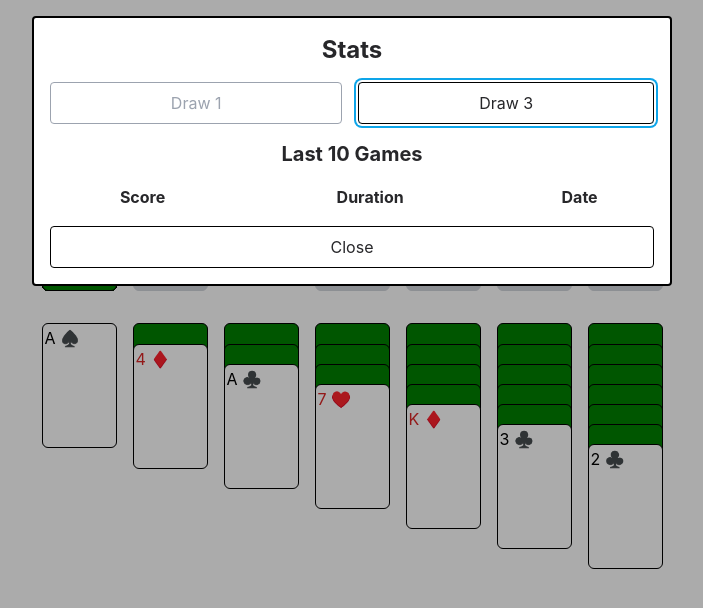
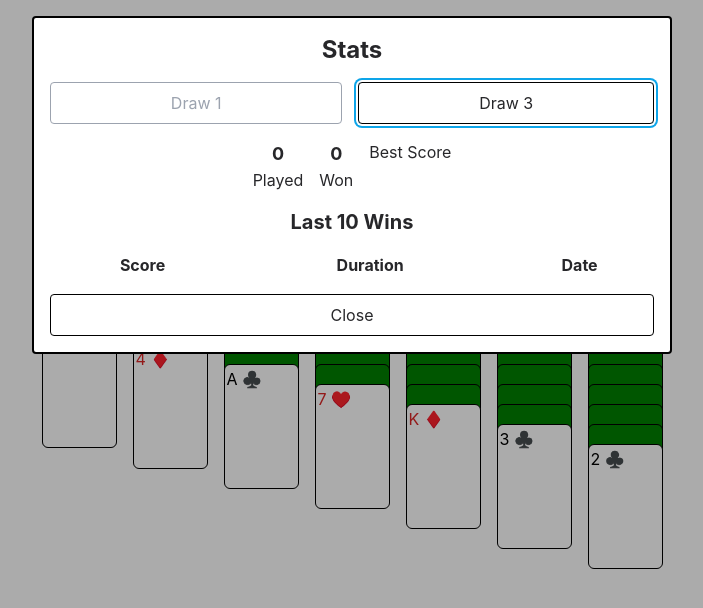
Before and after one commit to brhue/klondike, a React (Vite) app: page / in a window 1280 px wide. Both pictures are taken after a click on the button 934 px from the left and 34 px from the top of the page. Shown: the top 608 px of the page, without its empty margins (288-991 px from the left). Built offline with nearby package versions, Linux system fonts and the light colour scheme.

Commit message:
Track and show additional statistics

```diff
--- a/src/App.jsx
+++ b/src/App.jsx
@@ -7,9 +7,37 @@ import { StatisticsScreen } from './StatisticsScreen'
 
 function App() {
   let [scores, setScores] = useLocalStorage('klondike:scores', {
-    drawOne: [],
-    drawThree: [],
+    drawOne: {
+      scores: [],
+      bestScore: null,
+      gamesPlayed: 0,
+      gamesWon: 0,
+    },
+    drawThree: {
+      scores: [],
+      bestScore: null,
+      gamesPlayed: 0,
+      gamesWon: 0,
+    },
   })
+  // Check for old version of statistics that only stored the last 10 wins
+  if (Array.isArray(scores.drawOne)) {
+    let newStats = {
+      drawOne: {
+        scores: [...scores.drawOne],
+        gamesPlayed: scores.drawOne.length,
+        gamesWon: scores.drawOne.length,
+        bestScore: Math.max(...scores.drawOne.map((score) => score.score)),
+      },
+      drawThree: {
+        scores: [...scores.drawThree],
+        gamesPlayed: scores.drawThree.length,
+        gamesWon: scores.drawThree.length,
+        bestScore: Math.max(...scores.drawThree.map((score) => score.score)),
+      },
+    }
+    setScores(newStats)
+  }
   let [settings, setSettings] = useLocalStorage('klondike:settings', {
     drawMode: 3,
   })
@@ -26,18 +54,48 @@ function App() {
     setSavedGame(null)
     setVersion((v) => v + 1)
   }
-  const addScore = (score) =>
+  const addScore = (newScore) =>
     setScores((s) => {
-      return score.drawMode === 1
+      return newScore.drawMode === 1
         ? {
             ...s,
-            drawOne: [score, ...s.drawOne.slice(0, 9)],
+            drawOne: {
+              scores: [newScore, ...s.drawOne.scores.slice(0, 9)],
+              gamesPlayed: s.drawOne.gamesPlayed + 1,
+              gamesWon: s.drawOne.gamesWon + 1,
+              bestScore: newScore.score > s.drawOne.bestScore ? newScore.score : s.drawOne.bestScore,
+            },
           }
         : {
             ...s,
-            drawThree: [score, ...s.drawThree.slice(0, 9)],
+            drawThree: {
+              scores: [newScore, ...s.drawThree.scores.slice(0, 9)],
+              gamesPlayed: s.drawThree.gamesPlayed + 1,
+              gamesWon: s.drawThree.gamesWon + 1,
+              bestScore: newScore.score > s.drawThree.bestScore ? newScore.score : s.drawThree.bestScore,
+            },
           }
     })
+
+  const addGamePlayed = (drawMode) => {
+    setScores((s) => {
+      return drawMode === 1
+        ? {
+            ...s,
+            drawOne: {
+              ...s.drawOne,
+              gamesPlayed: s.drawOne.gamesPlayed + 1,
+            },
+          }
+        : {
+            ...s,
+            drawThree: {
+              ...s.drawThree,
+              gamesPlayed: s.drawThree.gamesPlayed + 1,
+            },
+          }
+    })
+  }
   return (
     <div className="h-full flex flex-col space-y-4 pt-4 max-w-fit mx-auto md:px-8">
       <div className="flex justify-between gap-4 items-center">
@@ -57,6 +115,7 @@ function App() {
       <KlondikeSolitaire
         key={version}
         updateScores={addScore}
+        updateGamesPlayed={addGamePlayed}
         scores={scores}
         onNewGame={reset}
         initialDrawMode={settings.drawMode}
--- a/src/GameOverModal.jsx
+++ b/src/GameOverModal.jsx
@@ -8,11 +8,32 @@ export default function GameOverModal({ children, isGameOver, scores, finalScore
       aria-label="Game over window"
       className="border-2 border-black rounded w-full md:w-1/2 mt-4 p-4 dark:bg-zinc-800"
     >
-      <div>
+      <div className="space-y-4">
         <h1 className="text-center font-bold text-2xl">You win!</h1>
-        <h2 className="font-bold text-center text-xl mb-4">Final score: {finalScore}</h2>
+        <h2 className="font-bold text-center text-xl">Final score: {finalScore}</h2>
+
+        <div className="flex gap-4 justify-center">
+          <div className="flex flex-col items-center">
+            <span className="font-bold text-lg">
+              {drawMode === 1 ? scores.drawOne.gamesPlayed : scores.drawThree.gamesPlayed}
+            </span>
+            <span>Played</span>
+          </div>
+          <div className="flex flex-col items-center">
+            <span className="font-bold text-lg">
+              {drawMode === 1 ? scores.drawOne.gamesWon : scores.drawThree.gamesWon}
+            </span>
+            <span>Won</span>
+          </div>
+          <div className="flex flex-col items-center">
+            <span className="font-bold text-lg">
+              {drawMode === 1 ? scores.drawOne.bestScore : scores.drawThree.bestScore}
+            </span>
+            <span>Best Score</span>
+          </div>
+        </div>
         <h2 className="font-bold text-center text-2xl">Last 10 Games</h2>
-        <table className="w-full text-center mb-4">
+        <table className="w-full text-center">
           <thead>
             <tr>
               <th>Score</th>
@@ -22,7 +43,7 @@ export default function GameOverModal({ children, isGameOver, scores, finalScore
           </thead>
           <tbody className="divide-y">
             {drawMode === 1
-              ? scores.drawOne.map((score, i) => {
+              ? scores.drawOne.scores.map((score, i) => {
                   return (
                     <tr key={i}>
                       <td>{score.score}</td>
@@ -31,7 +52,7 @@ export default function GameOverModal({ children, isGameOver, scores, finalScore
                     </tr>
                   )
                 })
-              : scores.drawThree.map((score, i) => {
+              : scores.drawThree.scores.map((score, i) => {
                   return (
                     <tr key={i}>
                       <td>{score.score}</td>
--- a/src/KlondikeSolitaire.jsx
+++ b/src/KlondikeSolitaire.jsx
@@ -311,6 +311,7 @@ function klondikeReducer(state, action) {
 function KlondikeSolitaire({
   scores,
   updateScores,
+  updateGamesPlayed,
   onNewGame,
   initialDrawMode,
   savedState,
@@ -404,7 +405,15 @@ function KlondikeSolitaire({
         </Button>
       </GameOverModal>
       <div className="flex gap-4">
-        <Button onClick={onNewGame} className="bg-black hover:bg-zinc-800 text-white font-bold">
+        <Button
+          onClick={() => {
+            if (hasStarted) {
+              updateGamesPlayed(drawMode)
+            }
+            onNewGame()
+          }}
+          className="bg-black hover:bg-zinc-800 text-white font-bold"
+        >
           New Game
         </Button>
         <Button
@@ -413,6 +422,9 @@ function KlondikeSolitaire({
             setSettings((s) => {
               return { ...s, drawMode: 1 }
             })
+            if (hasStarted) {
+              updateGamesPlayed(drawMode)
+            }
             onNewGame()
           }}
           disabled={drawMode === 1}
@@ -425,6 +437,9 @@ function KlondikeSolitaire({
             setSettings((s) => {
               return { ...s, drawMode: 3 }
             })
+            if (hasStarted) {
+              updateGamesPlayed(drawMode)
+            }
             onNewGame()
           }}
           disabled={drawMode === 3}
--- a/src/StatisticsScreen.jsx
+++ b/src/StatisticsScreen.jsx
@@ -22,8 +22,28 @@ export function StatisticsScreen({ scores, isOpen, close }) {
             Draw 3
           </Button>
         </div>
-        <h2 className="font-bold text-center text-xl">Last 10 Games</h2>
-        <table className="w-full text-center mb-4">
+        <div className="flex gap-4 justify-center">
+          <div className="flex flex-col items-center">
+            <span className="font-bold text-lg">
+              {drawMode === 1 ? scores.drawOne.gamesPlayed : scores.drawThree.gamesPlayed}
+            </span>
+            <span>Played</span>
+          </div>
+          <div className="flex flex-col items-center">
+            <span className="font-bold text-lg">
+              {drawMode === 1 ? scores.drawOne.gamesWon : scores.drawThree.gamesWon}
+            </span>
+            <span>Won</span>
+          </div>
+          <div className="flex flex-col items-center">
+            <span className="font-bold text-lg">
+              {drawMode === 1 ? scores.drawOne.bestScore : scores.drawThree.bestScore}
+            </span>
+            <span>Best Score</span>
+          </div>
+        </div>
+        <h2 className="font-bold text-center text-xl">Last 10 Wins</h2>
+        <table className="w-full text-center">
           <thead>
             <tr>
               <th>Score</th>
@@ -33,7 +53,7 @@ export function StatisticsScreen({ scores, isOpen, close }) {
           </thead>
           <tbody className="divide-y">
             {drawMode === 1
-              ? scores.drawOne.map((score, i) => {
+              ? scores.drawOne.scores.map((score, i) => {
                   return (
                     <tr key={i}>
                       <td>{score.score}</td>
@@ -44,7 +64,7 @@ export function StatisticsScreen({ scores, isOpen, close }) {
                 })
               : null}
             {drawMode === 3
-              ? scores.drawThree.map((score, i) => {
+              ? scores.drawThree.scores.map((score, i) => {
                   return (
                     <tr key={i}>
                       <td>{score.score}</td>
```
